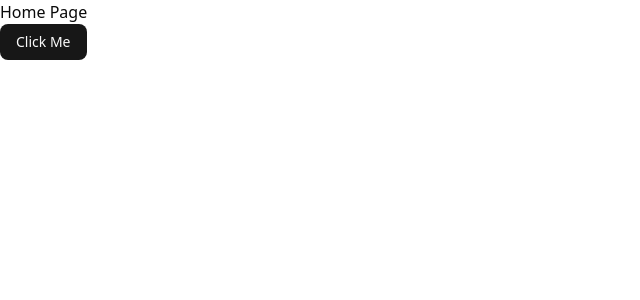
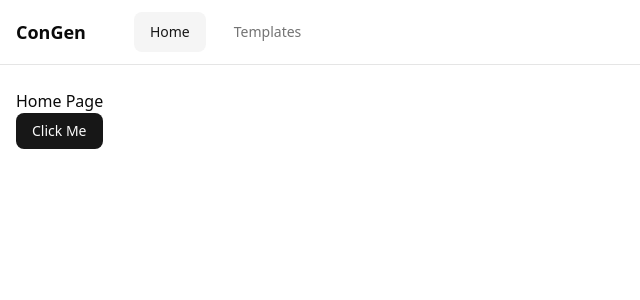
Before and after one commit to byteunite/content-generator, a React (Vite) app: page / in a window 1280 px wide. Shown: the top 300 px of the page, without its empty margins (0-640 px from the left). Built offline with nearby package versions, Linux system fonts and the light colour scheme.

Commit message:
feat: add Navbar component and integrate it into the App layout

```diff
--- a/src/App.tsx
+++ b/src/App.tsx
@@ -1,13 +1,21 @@
-import { BrowserRouter, Routes, Route } from 'react-router';
+import { BrowserRouter, Routes, Route, Outlet } from 'react-router';
 import Home from './components/Home';
 import Templates from './components/Templates';
+import Navbar from './components/Navbar';
 
 function App() {
   return (
     <BrowserRouter>
+      <Navbar />
       <Routes>
-        <Route path="/" element={<Home />} />
-        <Route path="/templates" element={<Templates />} />
+        <Route element={
+          <div className="container mx-auto px-4 py-6">
+            <Outlet />
+          </div>
+        }>
+          <Route path="/" element={<Home />} />
+          <Route path="/templates" element={<Templates />} />
+        </Route>
       </Routes>
     </BrowserRouter>
   );
--- /dev/null
+++ b/src/components/Navbar.tsx
@@ -0,0 +1,48 @@
+import * as React from "react"
+import { NavLink } from "react-router"
+import { cn } from "@/lib/utils"
+import { buttonVariants } from "@/components/ui/button"
+
+const Navbar: React.FC = () => {
+  return (
+    <nav className="border-b">
+      <div className="container mx-auto px-4 py-3">
+        <div className="flex items-center space-x-3">
+          <h1 className="text-lg font-semibold mr-12">ConGen</h1>
+
+          <NavLink
+            to="/"
+            className={({ isActive }) =>
+              cn(
+                buttonVariants({ variant: "ghost" }),
+                "h-10 px-4",
+                isActive
+                  ? "bg-accent text-accent-foreground"
+                  : "text-muted-foreground hover:bg-accent hover:text-accent-foreground"
+              )
+            }
+          >
+            Home
+          </NavLink>
+
+          <NavLink
+            to="/templates"
+            className={({ isActive }) =>
+              cn(
+                buttonVariants({ variant: "ghost" }),
+                "h-10 px-4",
+                isActive
+                  ? "bg-accent text-accent-foreground"
+                  : "text-muted-foreground hover:bg-accent hover:text-accent-foreground"
+              )
+            }
+          >
+            Templates
+          </NavLink>
+        </div>
+      </div>
+    </nav>
+  )
+}
+
+export default Navbar
```
